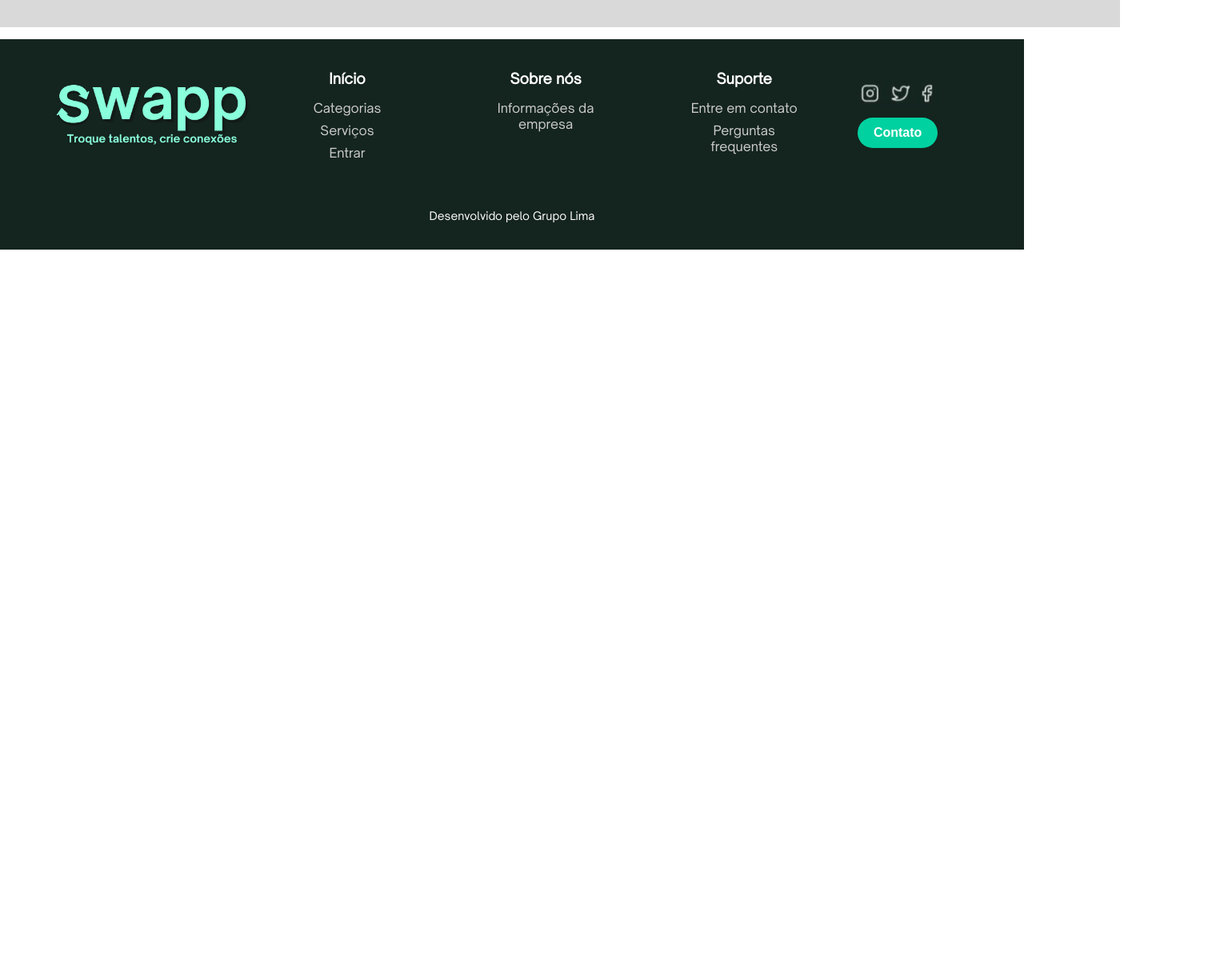
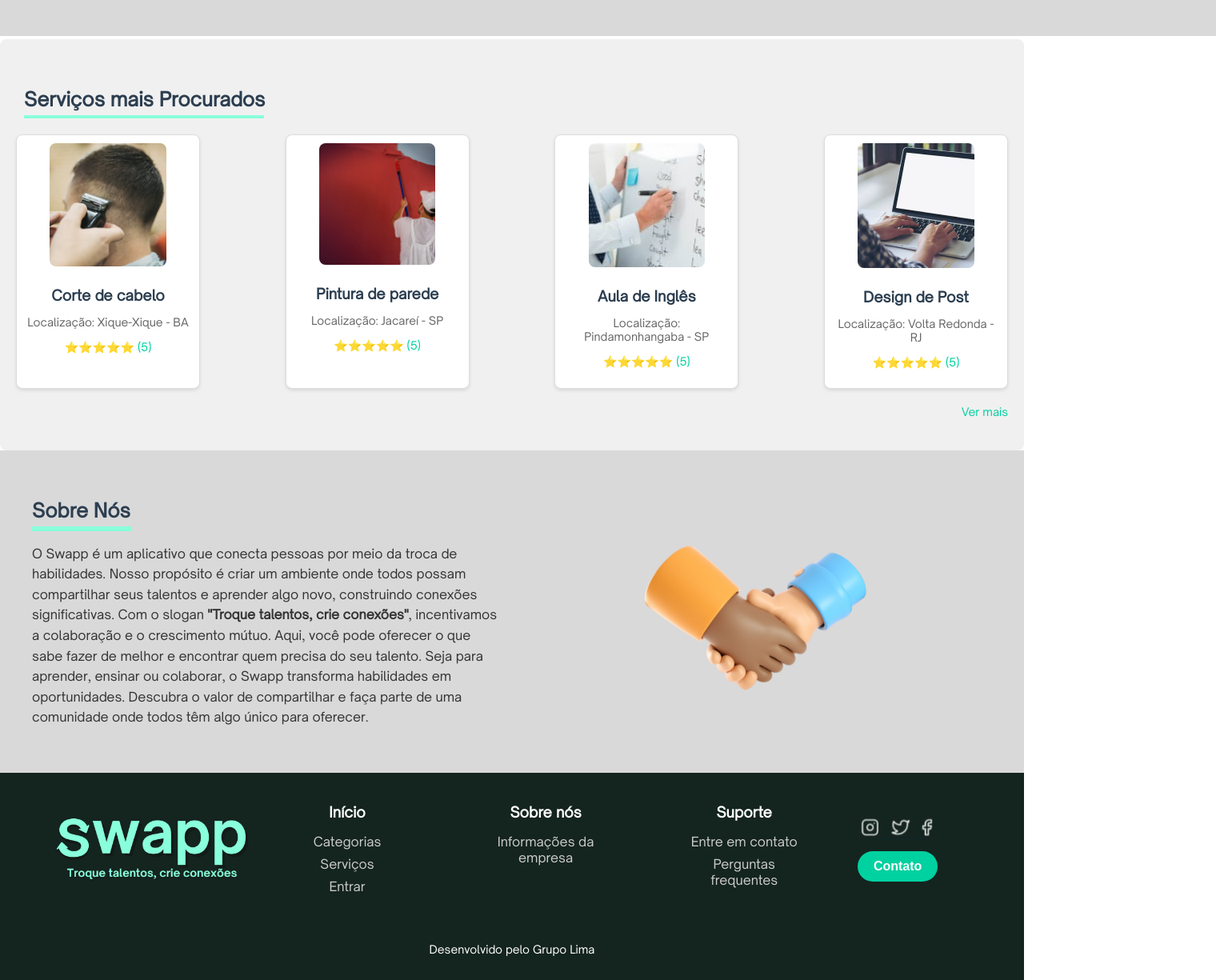
Before and after one commit to Aplicativo-Swapp/swapp-fe, a Vue app in the folder swapp_fe/: page / in a window 1280 px wide. Shown: the part 1160-2385 px from the top of the page at 80% size, 1520 px wide, since content can reach past the window. Before the commit the page ends 1472 px from the top, so only its background shows below. Built offline with nearby package versions, Linux system fonts and the light colour scheme.

Commit message:
Atualização Estrutura e campo 'Valor Estimado' em 'inserir_habilidade.vue'

```diff
--- /dev/null
+++ b/swapp_fe/src/components/TheFooter.vue
@@ -0,0 +1,172 @@
+<template>
+    <footer class="footer">
+      <div class="footer-content">
+        <div class="footer-logo">
+          <img src="@/assets/logo2.png" alt="Logo Swapp" class="logo-image" />
+        </div>
+        <div class="footer-links">
+          <div class="footer-section">
+            <h3>Início</h3>
+            <ul>
+              <li><a href="#">Categorias</a></li>
+              <li><a href="#">Serviços</a></li>
+              <li><a href="#">Entrar</a></li>
+            </ul>
+          </div>
+          <div class="footer-section">
+            <h3>Sobre nós</h3>
+            <ul>
+              <li><a href="#">Informações da empresa</a></li>
+            </ul>
+          </div>
+          <div class="footer-section">
+            <h3>Suporte</h3>
+            <ul>
+              <li><a href="#">Entre em contato</a></li>
+              <li><a href="#">Perguntas frequentes</a></li>
+            </ul>
+          </div>
+        </div>
+        <div class="footer-contact">
+          <a href="/contato">
+            <div class="footer-social">
+              <img src="@/assets/midias_sociais_logo.png" alt="Midias Sociais" class="footer-social-logo" />
+            </div>
+          </a>
+          <a href="/contato">
+            <button class="contact-button">Contato</button>
+          </a>
+        </div>
+      </div>
+      <div class="footer-bottom">
+        <p>Desenvolvido pelo Grupo Lima</p>
+      </div>
+    </footer>
+  </template>
+
+  <script>
+  export default {
+    name: "TheFooter",
+  };
+  </script>
+
+  <style scoped>
+  .footer {
+    background-color: #14241f;
+    color: #fff;
+    padding: 20px 0;
+    display: flex;
+    flex-direction: column;
+    align-items: center;
+  }
+
+  .footer {
+  background-color: #14241f;
+  color: #fff;
+  padding: 20px 0;
+  display: flex;
+  flex-direction: column;
+  align-items: center;
+}
+
+.logo-image {
+  width: 300px; /* Ajuste o tamanho conforme necessário */
+  height: auto; /* Mantém as proporções da logo */
+  margin-right: 20px; /* Adiciona um deslocamento à direita */
+  margin-top: 30px;
+}
+
+.footer-content {
+  display: flex;
+  justify-content: space-between;
+  width: 100%;
+  max-width: 1200px;
+  padding: 0 50px;
+}
+
+.footer-links {
+  display: flex;
+  justify-content: space-between;
+  gap: 100px; /* Espaçamento horizontal entre as colunas */
+  flex-wrap: wrap;
+}
+
+.footer-section {
+  flex: 1;
+  text-align: center;
+}
+
+.footer-section h3 {
+  font-size: 18px;
+  margin-bottom: 10px;
+  font-weight: bold;
+}
+
+.footer-section ul {
+  list-style: none;
+  padding: 0;
+}
+
+.footer-section ul li {
+  margin: 8px 0;
+}
+
+.footer-section ul li a {
+  color: #ccc;
+  text-decoration: none;
+  transition: color 0.3s;
+}
+
+.footer-section ul li a:hover {
+  color: #00d1a0;
+}
+
+.footer-contact {
+  display: flex;
+  flex-direction: column;
+  align-items: center;
+  justify-content: center;
+  margin: 0 auto;
+
+}
+
+.footer-social {
+  margin-bottom: 10px; /* Espaçamento entre os ícones e o botão */
+}
+
+.footer-social-logo {
+  width: 100px;
+  height: auto;
+}
+
+.contact-button {
+  background-color: #00d1a0;
+  color: #fff;
+  border: none;
+  border-radius: 20px;
+  padding: 10px 20px;
+  font-size: 16px;
+  font-weight: bold;
+  cursor: pointer;
+  transition: background-color 0.3s, transform 0.3s;
+  margin-left: 0; /* Adiciona um deslocamento à direita */
+}
+
+.contact-button:hover {
+  background-color: #00b089;
+  transform: scale(1.05);
+}
+
+.contact-button:active {
+  transform: scale(0.95);
+}
+
+
+.footer-bottom {
+  text-align: center; /* Centraliza o texto */
+  margin-top: 20px; /* Espaçamento entre o conteúdo e o rodapé inferior */
+  font-size: 14px; /* Tamanho do texto */
+  padding-top: 10px; /* Espaço acima da linha */
+}
+  /* Inclua aqui outros estilos relacionados ao footer */
+  </style>
--- a/swapp_fe/src/views/home_page.vue
+++ b/swapp_fe/src/views/home_page.vue
@@ -11,6 +11,7 @@
           />
           <button @click="search">buscar</button>
         </div>
+        <div class="itens">
           <div class="dropdown">
             <button class="dropbtn">Categorias <span class="arrow">&#9660;</span></button>
             <div class="dropdown-content">
@@ -35,8 +36,8 @@
             </li>
           </ul>
         </div>
+      </div>
     </header>
-   </div>
 
     <main class="main">
       <div class="categories">
@@ -95,66 +96,89 @@
           </a>
         </div>
       </div>
-      <div class="header-content">
+      <div>
         <img src="@/assets/banner.jpeg" alt="Banner" class="banner" />
       </div>
     </main>
 
-    <!--Footer-->
-    <footer class="footer">
-      <div class="footer-content">
-        <div class="footer-logo">
-          <div class="footer-logo">
-            <img src="@/assets/logo2.png" alt="Logo Swapp" class="logo-image" />
+    <section class="services-section">
+      <h2 class="section-title">Serviços mais Procurados</h2>
+      <div class="services-container">
+        <div class="service-card">
+          <img src="@/assets/corte_de_cabelo.png" alt="Corte de cabelo" class="service-image" />
+          <h3 class="service-title">Corte de cabelo</h3>
+          <p class="service-location">Localização: Xique-Xique - BA</p>
+          <p class="service-rating">
+            ⭐⭐⭐⭐⭐ <span>(5)</span>
+          </p>
+        </div>
+        <div class="service-card">
+          <img src="@/assets/pintura_de_parede.png" alt="Pintura de parede" class="service-image" />
+          <h3 class="service-title">Pintura de parede</h3>
+          <p class="service-location">Localização: Jacareí - SP</p>
+          <p class="service-rating">
+            ⭐⭐⭐⭐⭐ <span>(5)</span>
+          </p>
+        </div>
+        <div class="service-card">
+          <img src="@/assets/aulas_de_ingles.png" alt="Aula de Inglês" class="service-image" />
+          <h3 class="service-title">Aula de Inglês</h3>
+          <p class="service-location">Localização: Pindamonhangaba - SP</p>
+          <p class="service-rating">
+            ⭐⭐⭐⭐⭐ <span>(5)</span>
+          </p>
+        </div>
+        <div class="service-card">
+          <img src="@/assets/design_de_post.png" alt="Design de Post" class="service-image" />
+          <h3 class="service-title">Design de Post</h3>
+          <p class="service-location">Localização: Volta Redonda - RJ</p>
+          <p class="service-rating">
+            ⭐⭐⭐⭐⭐ <span>(5)</span>
+          </p>
         </div>
       </div>
-        <div class="footer-links">
-          <div class="footer-section">
-            <h3>Início</h3>
-            <ul>
-              <li><a href="#">Categorias</a></li>
-              <li><a href="#">Serviços</a></li>
-              <li><a href="#">Entrar</a></li>
-            </ul>
+      <a href="/servicos" class="view-more">Ver mais</a>
+    </section>
+
+    <section class="about-section">
+      <div class="about-content">
+        <div class="about-text">
+          <h2>Sobre Nós</h2>
+          <p>
+            O Swapp é um aplicativo que conecta pessoas por meio da troca de habilidades.
+            Nosso propósito é criar um ambiente onde todos possam compartilhar seus talentos
+            e aprender algo novo, construindo conexões significativas. Com o slogan
+            <strong>"Troque talentos, crie conexões"</strong>, incentivamos a colaboração
+            e o crescimento mútuo. Aqui, você pode oferecer o que sabe fazer de melhor e
+            encontrar quem precisa do seu talento. Seja para aprender, ensinar ou colaborar,
+            o Swapp transforma habilidades em oportunidades. Descubra o valor de compartilhar
+            e faça parte de uma comunidade onde todos têm algo único para oferecer.
+          </p>
         </div>
-          <div class="footer-section">
-            <h3>Sobre nós</h3>
-            <ul>
-              <li><a href="#">Informações da empresa</a></li>
-            </ul>
-          </div>
-          <div class="footer-section">
-            <h3>Suporte</h3>
-            <ul>
-              <li><a href="#">Entre em contato</a></li>
-              <li><a href="#">Perguntas frequentes</a></li>
-            </ul>
+        <div class="about-image">
+          <img src="@/assets/aperto_de_maos.png" alt="Aperto de Mãos" />
         </div>
       </div>
-        <div class="footer-contact">
-          <a href="/contato">
-            <div class="footer-social">
-              <img src="@/assets/midias_sociais_logo.png" alt="Midias Sociais" class="footer-social-logo" />
+    </section>
+
+    <!-- Componente do Footer -->
+    <TheFooter />
   </div>
-          </a>
-          <a href="/contato">
-            <button class="contact-button">Contato</button>
-          </a>
-        </div>
-      </div>
-      <div class="footer-bottom">
-        <p>Desenvolvido pelo Grupo Lima</p>
-      </div>
-    </footer>
 </template>
 
+
 <script>
+import TheFooter from "@/components/TheFooter.vue";
+
 export default {
   name: "HomePage",
+  components: {
+    TheFooter // Registra o componente TheFooter
+  },
   data() {
     return {
-      searchQuery: "", // armazena a pesquisa
-      selectedCategory: "", // armazena a categoria selecionada
+      searchQuery: "", // Armazena o texto de busca
+      selectedCategory: "", // Armazena a categoria selecionada
     };
   },
   methods: {
@@ -169,34 +193,36 @@ export default {
 </script>
 
 
+
 <style scoped>
 
 .main{
   background-color: #ffffff;
 }
 
+
 .header {
-  background-color: #14241f;
+  background-color: #14241f; /* Cor de fundo */
   display: flex;
-  justify-content: space-between;
-  align-items: center;
-  padding: 10px 20px;
+  justify-content: center; /* Centraliza o conteúdo horizontalmente */
+  align-items: center; /* Centraliza verticalmente */
+  height: 120px; /* Define altura fixa */
+  width: 100%; /* Ocupa 100% da largura */
 }
 
 .header-content {
-  background-color: #14241f;
   display: flex;
-  align-items: center;
-  justify-content: center;
-  margin-top: 15px;
-  margin-bottom: 15px;
+  align-items: center; /* Alinha os itens verticalmente */
+  justify-content: center; /* Centraliza os itens horizontalmente */
+  width: 100%; /* Garante que ocupe toda a largura */
+  position: relative; /* Necessário para ajustar a logo e dropdown */
 }
 
 .logo {
+  position: absolute; /* Remove do fluxo normal */
+  left: 20px; /* Alinha a logo à esquerda */
   width: 200px;
-  margin-left: 50px;
   height: auto;
-  margin-right: 350px;
 }
 
 .entrar {
@@ -211,11 +237,12 @@ export default {
 
 .search-bar {
   display: flex;
-  justify-content: center; /* Centraliza horizontalmente */
+  justify-content: center;
   align-items: center;
   background-color: #eaeaea;
   border-radius: 8px;
-  width: 350px; /* Tamanho total da barra de pesquisa */
+  width: 350px;
+  margin: 0 auto;
 }
 
 .search-bar input {
@@ -244,9 +271,7 @@ export default {
   font-weight: 200;
   list-style: none;
   display: flex;
-  gap: 5px;
-  margin: 0;
-  padding: 0;
+  padding-inline-start: 0;
 }
 
 .utility-list li a {
@@ -263,7 +288,6 @@ export default {
   padding: 8px;
   border-radius: 5px;
   border: none;
-  margin-left: 10px;
   background-color: #14241F;
   font-size: 14px;
 }
@@ -310,20 +334,23 @@ export default {
   margin-top: 10px;
 }
 
-/* Estilo para o botão do dropdown */
-.dropdown {
-  position: relative;
-  display: inline-block;
-  margin-left: 190px;
+.itens{
+  position: absolute;
+  right: 30px; /* Alinha os itens à direita */
+  display: flex;
+  align-items: center;
+}
+
+.dropdown{
+  display: flex;
 }
 
 .dropbtn {
   font-family: 'Open Sauce One', sans-serif;
-  font-weight: 200;
+  font-weight: 400;
   list-style: none;
   background-color: #14241F;
   color: white;
-  padding: 10px 20px;
   border: none;
   cursor: pointer;
   display: flex;
@@ -359,116 +386,156 @@ export default {
   background-color: #ddd; /* Cor de fundo quando passar o mouse */
 }
 
-/* Footer */
-.footer {
-  background-color: #14241f;
-  color: #fff;
-  padding: 20px 0;
+/* Serviços mais Procurados*/
+
+.services-section {
+  background-color: #f0f0f0;
+  padding: 40px 20px;
+  border-radius: 8px;
+  margin-bottom: 0px;
+}
+
+/* Título da seção */
+.section-title {
+  font-size: 24px;
+  font-weight: bold;
+  margin-bottom: 20px;
+  text-align: left;
+  padding-left: 10px;
+}
+
+.section-title::after {
+  content: ""; /* Cria o pseudo-elemento */
+  display: block; /* Faz a linha aparecer abaixo do título */
+  width: 300px; /* Largura da linha (ajuste conforme necessário) */
+  height: 4px; /* Espessura da linha */
+  background-color: #89ffdb; /* Cor verde */
+  margin-top: 5px; /* Espaçamento entre o título e a linha */
+}
+
+/* Container dos serviços */
+.services-container {
   display: flex;
-  flex-direction: column;
+  margin: 0;
+  padding: 0;
+  flex-wrap: wrap;
+  gap: 5px;
+  justify-content: space-between;
+}
+
+/* Card de serviço */
+.service-card {
+  background-color: #fff;
+  border: 1px solid #ddd;
+  border-radius: 8px;
+  padding: 10px;
+  width: calc(20% - 40px);
+  box-shadow: 0 2px 4px rgba(0, 0, 0, 0.1);
+  text-align: center;
+  transition: transform 0.3s;
+}
+
+/* Efeito ao passar o mouse */
+.service-card:hover {
+  transform: scale(1.05); /* Leve aumento */
+}
+
+/* Imagem do serviço */
+.service-image {
+  width: 70%; /* Ocupa toda a largura do card */
+  border-radius: 8px; /* Bordas arredondadas */
+  margin-bottom: 3px; /* Espaço abaixo da imagem */
+}
+
+/* Título do serviço */
+.service-title {
+  font-size: 18px; /* Tamanho do texto */
+  font-weight: bold; /* Negrito */
+  margin-bottom: 10px; /* Espaço abaixo do título */
+}
+
+/* Localização */
+.service-location {
+  font-size: 14px; /* Texto menor */
+  color: #666; /* Cinza suave */
+  margin-bottom: 10px; /* Espaço abaixo da localização */
+}
+
+/* Avaliação */
+.service-rating {
+  font-size: 14px; /* Texto menor */
+  color: #00d1a0; /* Verde */
+}
+
+/* Link "Ver mais" */
+.view-more {
+  display: block; /* Mostra como linha separada */
+  text-align: right; /* Alinha à direita */
+  margin-top: 20px; /* Espaço acima do link */
+  font-size: 14px; /* Texto menor */
+  color: #00d1a0; /* Cor verde */
+  text-decoration: none; /* Remove o sublinhado */
+}
+
+.view-more:hover {
+  text-decoration: underline; /* Adiciona sublinhado ao passar o mouse */
+}
+
+
+/* Sobre Nos */
+.about-section {
+  background-color: #D9D9D9;
+  padding: 40px 20px;
+  display: flex;
+  justify-content: center;
+}
+
+.about-content {
+  display: flex;
+  max-width: 1200px; /* Largura máxima da seção */
+  width: 100%;
+  gap: 20px; /* Espaçamento entre texto e imagem */
+}
+
+.about-text {
+  flex: 1;
+  text-align: left;
+}
+
+.about-text h2 {
+  font-size: 24px;
+  font-weight: bold;
+  margin-bottom: 10px;
+  position: relative; /* Necessário para o pseudo-elemento */
+}
+
+.about-text h2::after {
+  content: "";
+  display: block;
+  width: 125px;
+  height: 6px;
+  background-color: #89ffdb;
+  margin-top: 5px;
+}
+
+.about-text p {
+  font-size: 16px;
+  line-height: 1.6;
+  color: #333;
+}
+
+.about-image {
+  flex: 1;
+  display: flex;
+  justify-content: center;
   align-items: center;
 }
 
-.logo-image {
-  width: 300px; /* Ajuste o tamanho conforme necessário */
-  height: auto; /* Mantém as proporções da logo */
-  margin-right: 20px; /* Adiciona um deslocamento à direita */
-  margin-top: 30px;
-}
-
-.footer-content {
-  display: flex;
-  justify-content: space-between;
+.about-image img {
   width: 100%;
-  max-width: 1200px;
-  padding: 0 50px;
-}
-
-.footer-links {
-  display: flex;
-  justify-content: space-between;
-  gap: 100px; /* Espaçamento horizontal entre as colunas */
-  flex-wrap: wrap;
-}
-
-.footer-section {
-  flex: 1;
-  text-align: center;
-}
-
-.footer-section h3 {
-  font-size: 18px;
-  margin-bottom: 10px;
-  font-weight: bold;
-}
-
-.footer-section ul {
-  list-style: none;
-  padding: 0;
-}
-
-.footer-section ul li {
-  margin: 8px 0;
-}
-
-.footer-section ul li a {
-  color: #ccc;
-  text-decoration: none;
-  transition: color 0.3s;
-}
-
-.footer-section ul li a:hover {
-  color: #00d1a0;
-}
-
-.footer-contact {
-  display: flex;
-  flex-direction: column;
-  align-items: center;
-  justify-content: center;
-  margin: 0 auto;
-
-}
-
-.footer-social {
-  margin-bottom: 10px; /* Espaçamento entre os ícones e o botão */
-}
-
-.footer-social-logo {
-  width: 100px;
+  max-width: 300px;
   height: auto;
 }
 
-.contact-button {
-  background-color: #00d1a0;
-  color: #fff;
-  border: none;
-  border-radius: 20px;
-  padding: 10px 20px;
-  font-size: 16px;
-  font-weight: bold;
-  cursor: pointer;
-  transition: background-color 0.3s, transform 0.3s;
-  margin-left: 0; /* Adiciona um deslocamento à direita */
-}
-
-.contact-button:hover {
-  background-color: #00b089;
-  transform: scale(1.05);
-}
-
-.contact-button:active {
-  transform: scale(0.95);
-}
-
-
-.footer-bottom {
-  text-align: center; /* Centraliza o texto */
-  margin-top: 20px; /* Espaçamento entre o conteúdo e o rodapé inferior */
-  font-size: 14px; /* Tamanho do texto */
-  padding-top: 10px; /* Espaço acima da linha */
-}
-
-
 
 </style>
--- a/swapp_fe/src/views/inserir_habilidade.vue
+++ b/swapp_fe/src/views/inserir_habilidade.vue
@@ -1,10 +1,6 @@
 <template>
   <div>
-    <header class="header">
-      <nav>
-        <img src="@/assets/logo2.png" alt="Logo" class="logo" />
-      </nav>
-    </header>
+    <TheHeaderLogo />
     <div class="form-illustration-container">
       <div class="form-container">
         <h2>Anuncie uma Habilidade</h2>
@@ -30,6 +26,11 @@
             </select>
           </div>
 
+          <!-- Input de Valor, Localização, Título e Descrição -->
+
+          <div class="form-group">
+            <input type="text" v-model="formData.value" placeholder="Valor Estimado (R$)" @input="formatCurrency" class="text-box" />
+          </div>
           <div class="form-group">
             <input type="text" v-model="formData.localization" placeholder="Localização" required class="text-box" />
           </div>
@@ -76,18 +77,21 @@
         </nav>
       </div>
     </div>
-
-    <footer class="footer">
-      <p>Desenvolvido pelo Grupo Lima&copy;</p>
-    </footer>
+    <TheFooter />
   </div>
 </template>
 
 <script>
+import TheHeaderLogo from "@/components/TheHeaderLogo.vue";
+import TheFooter from "@/components/TheFooter.vue";
 import axios from "axios";
 
 export default {
   name: "InserirHabilidade",
+  components: {
+    TheHeaderLogo,
+    TheFooter,
+  },
   data() {
     return {
       formData: {
@@ -96,6 +100,7 @@ export default {
         localization: "",
         title: "",
         description: "",
+        value: "", // Valor estimado no formato moeda
         photos: [], // Armazenará os arquivos de imagem
       },
       categories: [
@@ -124,6 +129,19 @@ export default {
     getPhotoPreview(file) {
       return URL.createObjectURL(file); // Cria uma URL local para pré-visualizar as imagens
     },
+    formatCurrency(event) {
+      // Remove caracteres que não são números
+      let value = event.target.value.replace(/\D/g, "");
+
+      // Converte para formato de moeda brasileiro
+      value = (value / 100).toLocaleString("pt-BR", {
+        style: "currency",
+        currency: "BRL",
+      });
+
+      // Atualiza o modelo de dados
+      this.formData.value = value;
+    },
     async submitForm() {
       const formData = new FormData();
       formData.append("category", this.formData.category);
@@ -131,6 +149,7 @@ export default {
       formData.append("localization", this.formData.localization);
       formData.append("title", this.formData.title);
       formData.append("description", this.formData.description);
+      formData.append("value", this.formData.value);
 
       // Adiciona as imagens ao FormData
       this.formData.photos.forEach((file, index) => {
@@ -153,6 +172,7 @@ export default {
   },
 };
 </script>
+
 
 
 <style scoped>
@@ -242,13 +262,6 @@ body {
   margin-bottom: 15px;
 }
 
-.footer {
-  background-color: #D9D9D9;
-  color: #404040;
-  text-align: center;
-  padding: 10px 0;
-  font-size: 14px;
-}
 
 .description-box {
   width: 300px;
```
Lines whose indentation alone changed are shown as unchanged.
